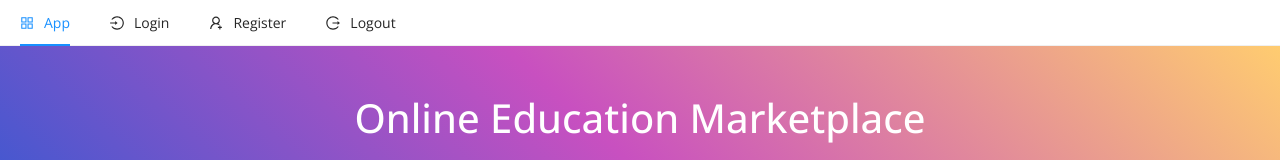
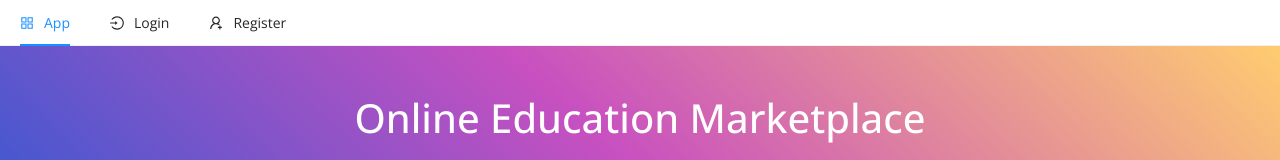
Before and after one commit to amandeep90s/lms-elearning-marketplace, a Next.js app in the folder client/: page / in a window 1280 px wide. Shown: the top 160 px of the page. Built offline with nearby package versions, Linux system fonts and the light colour scheme.

Commit message:
Implemented conditional nav links

```diff
--- a/client/components/TopNav.js
+++ b/client/components/TopNav.js
@@ -1,17 +1,18 @@
 import React, {useContext, useEffect, useState} from "react";
 import {Menu} from "antd";
 import Link from "next/link";
-import {AppstoreOutlined, LoginOutlined, LogoutOutlined, UserAddOutlined,} from "@ant-design/icons";
+import {AppstoreOutlined, CoffeeOutlined, LoginOutlined, LogoutOutlined, UserAddOutlined,} from "@ant-design/icons";
 import {Context} from "../context";
 import axios from "axios";
 import {useRouter} from "next/router";
 import {toast} from "react-toastify";
 
-const {Item} = Menu;
+const {Item, SubMenu} = Menu;
 
 const TopNav = () => {
     const [current, setCurrent] = useState("");
     const {state, dispatch} = useContext(Context);
+    const {user} = state;
 
     // router
     const router = useRouter();
@@ -35,7 +36,8 @@ const TopNav = () => {
                     <a>App</a>
                 </Link>
             </Item>
-
+            {user === null ? (
+                <>
                     <Item icon={<LoginOutlined/>} key="/login" onClick={(e) => setCurrent(e.key)}>
                         <Link href="/login">
                             <a>Login</a>
@@ -46,9 +48,14 @@ const TopNav = () => {
                             <a>Register</a>
                         </Link>
                     </Item>
-            <Item icon={<LogoutOutlined/>} key="/logout" onClick={logout} className="float-end">
+                </>
+            ) : (
+                <SubMenu icon={<CoffeeOutlined />} title={user?.name}>
+                    <Item icon={<LogoutOutlined/>} key="/logout" onClick={logout}>
                         Logout
                     </Item>
+                </SubMenu>
+            )}
         </Menu>
     );
 };
```
Lines whose indentation alone changed are shown as unchanged.
